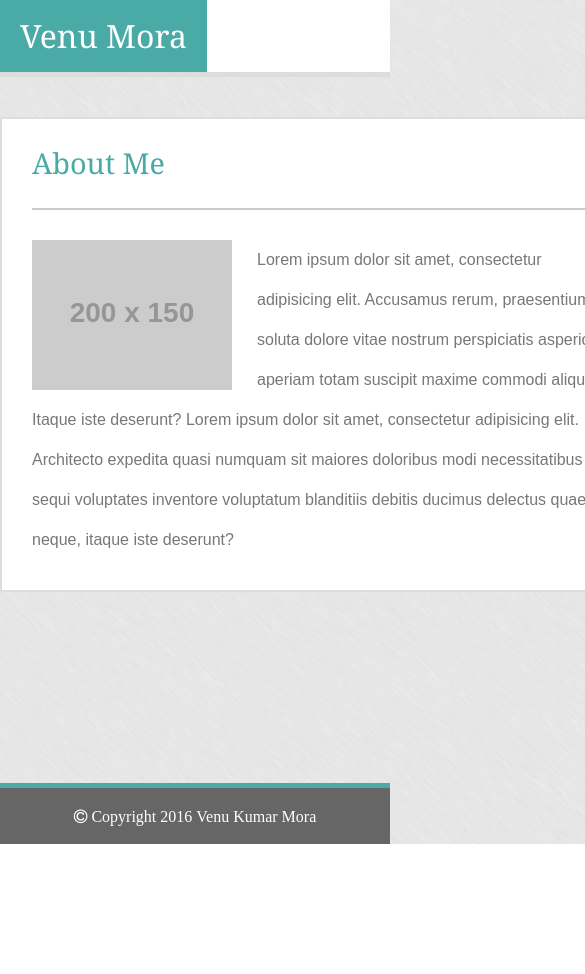
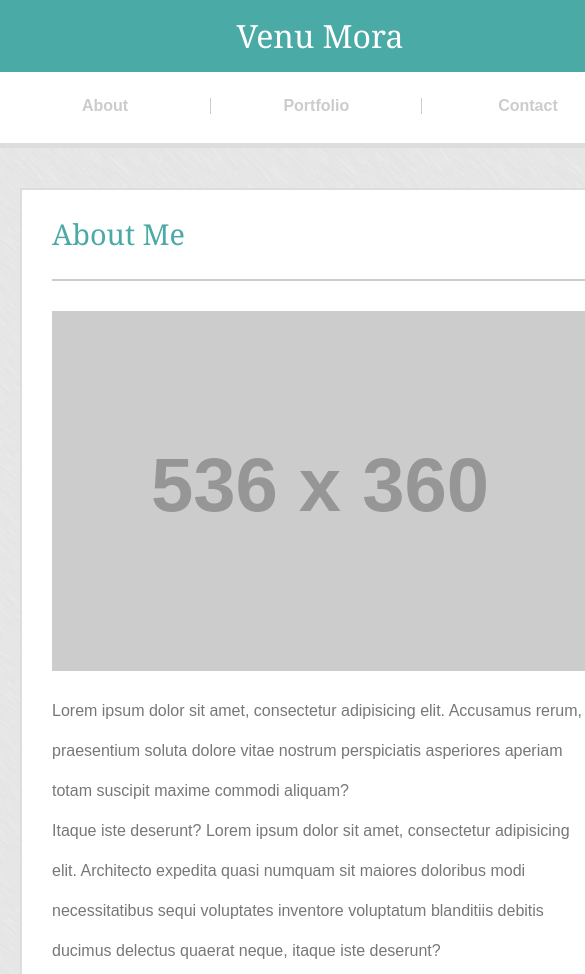
Before and after one commit to venumora/Responsive-Portfolio, a plain HTML site: page index.html in a window 390 px wide. Shown: the top 974 px of the page, 585 px wide, since content can reach past the window. Before the commit the page ends 844 px from the top, so only its background shows below. Drawn offline with Linux system fonts and the light colour scheme; placeholder pictures from the web are drawn by us.

Commit message:
Make all pages responsive

```diff
--- a/assets/css/style.css
+++ b/assets/css/style.css
@@ -66,6 +66,7 @@ a {
 
 .navigation-item {
 	padding: 26px 0px;
+	text-align: center;
 }
 
 .navigation-item .navigation-item-action {
@@ -258,3 +259,91 @@ a {
 	width: 100px;
 	font-size: 1em;
 }
+
+
+@media screen and (max-width: 980px) {
+	.main {
+		width: 780px;
+	}
+
+	.portfolio-list-item {
+		margin-right: 0px;
+	}
+	.main-section {
+		width: 470px;
+	}
+	.profile-picture {
+		margin-bottom: 20px;
+		margin-right: 0px;
+	}
+}
+
+@media screen and (max-width: 768px) {
+	.main {
+		width: 668px;
+	}
+
+	.main-section {
+		width: 100%;
+	}
+	.main-aside {
+		width: 100%;
+		margin-top: 30px;
+	}
+	.profile-picture {
+		margin-bottom: 20px;
+		margin-right: 25px;
+	}
+
+	.portfolio-list .portfolio-list-item:nth-child(odd) {
+		margin-right: 24px;
+	}
+}
+
+@media screen and (max-width: 640px) {
+	.main, header, footer {
+		width: 640px;
+	}
+	.main-section, .main-aside {
+		width: 600px;
+		margin-right: 20px;
+		margin-left: 20px;
+	}
+	.main-aside {
+		margin-top: 30px;
+	}
+	.profile-picture {
+		margin-bottom: 20px;
+		margin-right: 0px;
+	}
+
+	.portfolio-list .portfolio-list-item:nth-child(odd) {
+		margin-right: 0px;
+	}
+
+	.site-logo {
+		width: 100%;
+	}
+
+	.navigation, .navigation .navigation-group {
+		width: 100%;
+	}
+
+	.navigation.float-right {
+		float: none;
+	}
+
+	.navigation-item {
+		width: 33%;
+		text-align: center;
+	}
+
+	.navigation-item .navigation-item-action {
+		display: block;
+		padding: 0px;
+	}
+
+	.navigation .navigation-item:last-child .navigation-item-action {
+		padding: 0px;
+	}
+}
--- a/index.html
+++ b/index.html
@@ -1,7 +1,9 @@
 <!DOCTYPE html>
 <html lang="en-US">
 <head>
-	<meta charset="UTF-8">
+	<meta charset="utf-8">
+	<meta http-equiv="X-UA-Compatible" content="IE=edge">
+	<meta name="viewport" content="width=device-width, initial-scale=1">
 	<title>Venu Mora - Home</title>
 	<link rel="stylesheet" type="text/css" href="assets/css/reset.css">
 	<link rel="stylesheet" href="assets/css/font-awesome/css/font-awesome.min.css">
@@ -13,7 +15,7 @@
 			<div class="main">
 				<h1 class="display-inline-block site-logo float-left padding-20-px">Venu Mora</h1>
 				<nav class="navigation float-right">
-					<ul class="display-inline-block">
+					<ul class="navigation-group display-inline-block">
 						<li class="float-left navigation-item"><a  class="navigation-item-action" href="index.html">About</a></li>
 						<li class="float-left navigation-item"><a  class="navigation-item-action" href="portfolio.html">Portfolio</a></li>
 						<li class="float-left navigation-item"><a  class="navigation-item-action" href="contact.html">Contact</a></li>
@@ -25,7 +27,13 @@
 			<section class="main-section padding-30-px float-left">
 				<h2 class="padding-bottom-30-px gray-boder-bottom-large">About Me</h2>
 				<article class="about-me margin-top-30-px">
-					<img class="profile-picture float-left" src="https://placehold.it/200X150" alt="Profile Picture">
+					<picture>
+					  <source srcset="https://placehold.it/536X360" media="(max-width: 640px)">
+					  <source srcset="https://placehold.it/300X200" media="(max-width: 768px)">
+					  <source srcset="https://placehold.it/406X250" media="(max-width: 980px)">
+					  <source srcset="https://placehold.it/200X150">
+					  <img class="profile-picture float-left" src="https://placehold.it/200X150" alt="Profile Picture">
+					</picture>
 					<p>Lorem ipsum dolor sit amet, consectetur adipisicing elit. Accusamus rerum, praesentium soluta dolore vitae nostrum perspiciatis asperiores aperiam totam suscipit maxime commodi aliquam?</p>
 					<p>Itaque iste deserunt? Lorem ipsum dolor sit amet, consectetur adipisicing elit. Architecto expedita quasi numquam sit maiores doloribus modi necessitatibus sequi voluptates inventore voluptatum blanditiis debitis ducimus delectus quaerat neque, itaque iste deserunt?</p>
 				</article>
```
Also changed, not shown: contact.html (+4 -2 lines), portfolio.html (+39 -7 lines). Lines whose indentation alone changed are shown as unchanged.
